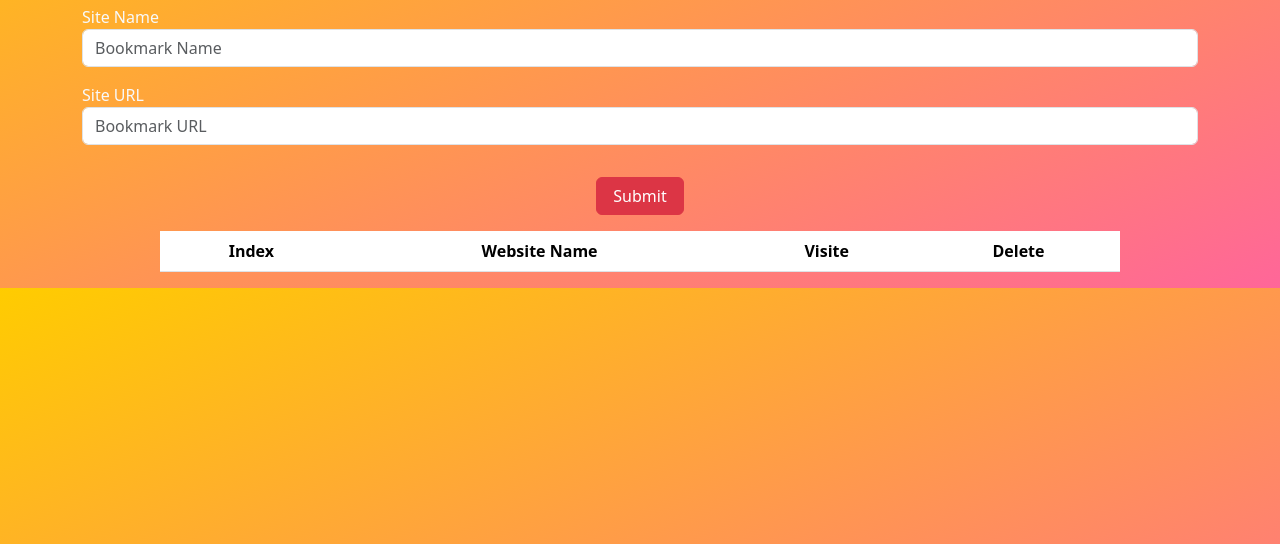
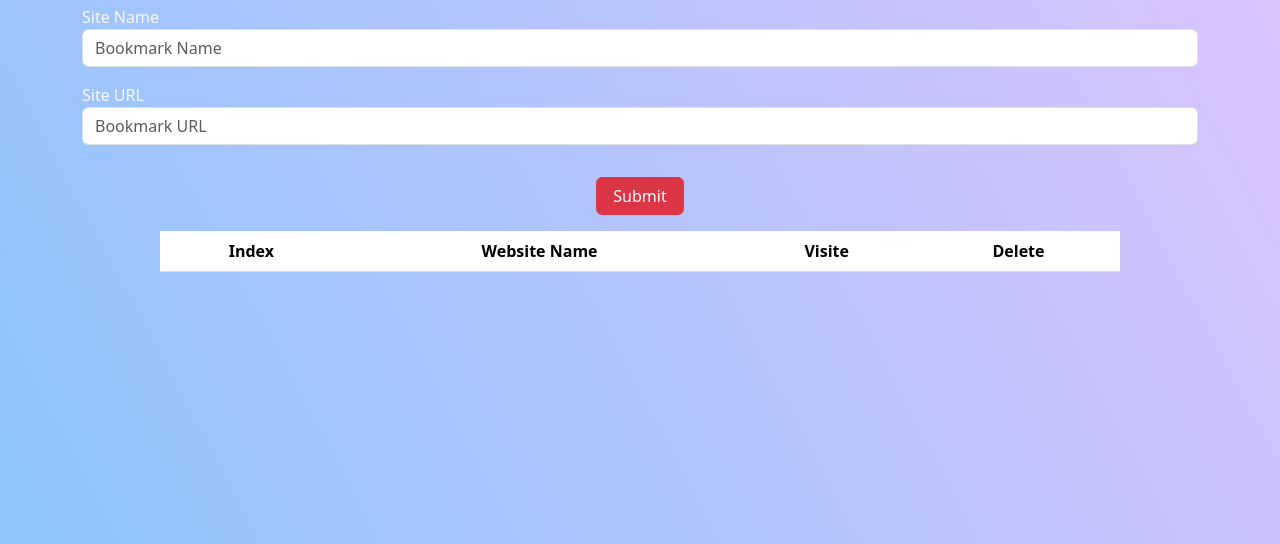
Before and after one commit to Hazem691/CRUD, a plain HTML site: page index.html in a window 1280 px wide. Shown: the part 256-800 px from the top of the page. Drawn offline with Linux system fonts and the light colour scheme.

Commit message:
modify back ground

```diff
--- a/css/style.css
+++ b/css/style.css
@@ -11,7 +11,9 @@ body{
     background-size: cover;
     background-repeat: no-repeat;
     background-position: center center; */
+    height: 100vh;
+    background-color: #8EC5FC;
+    background-image: linear-gradient(62deg, #8EC5FC 0%, #E0C3FC 100%);
 
-    background: linear-gradient(to bottom right, #ffcc00, #ff6699);
 
 }
```
